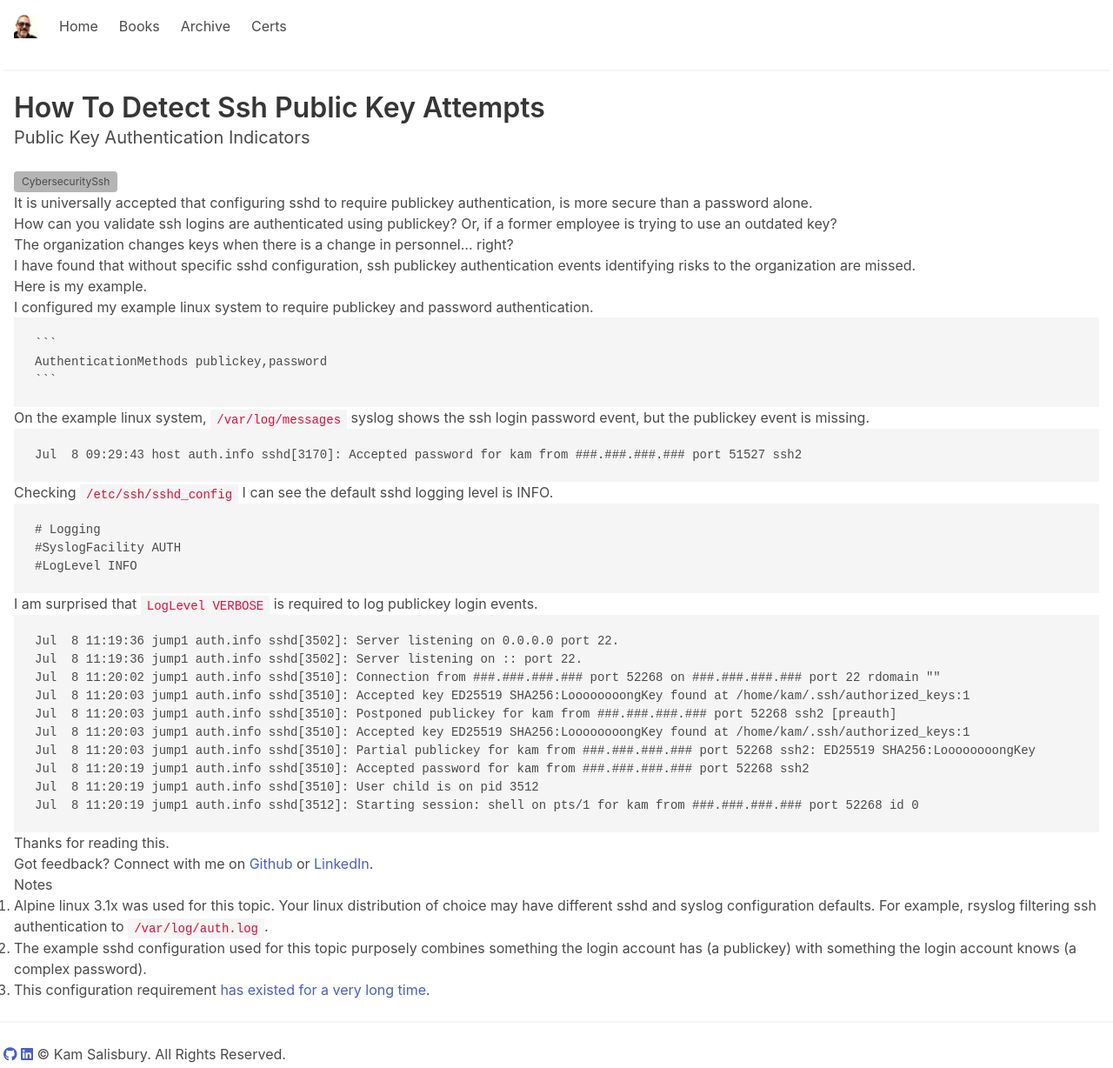
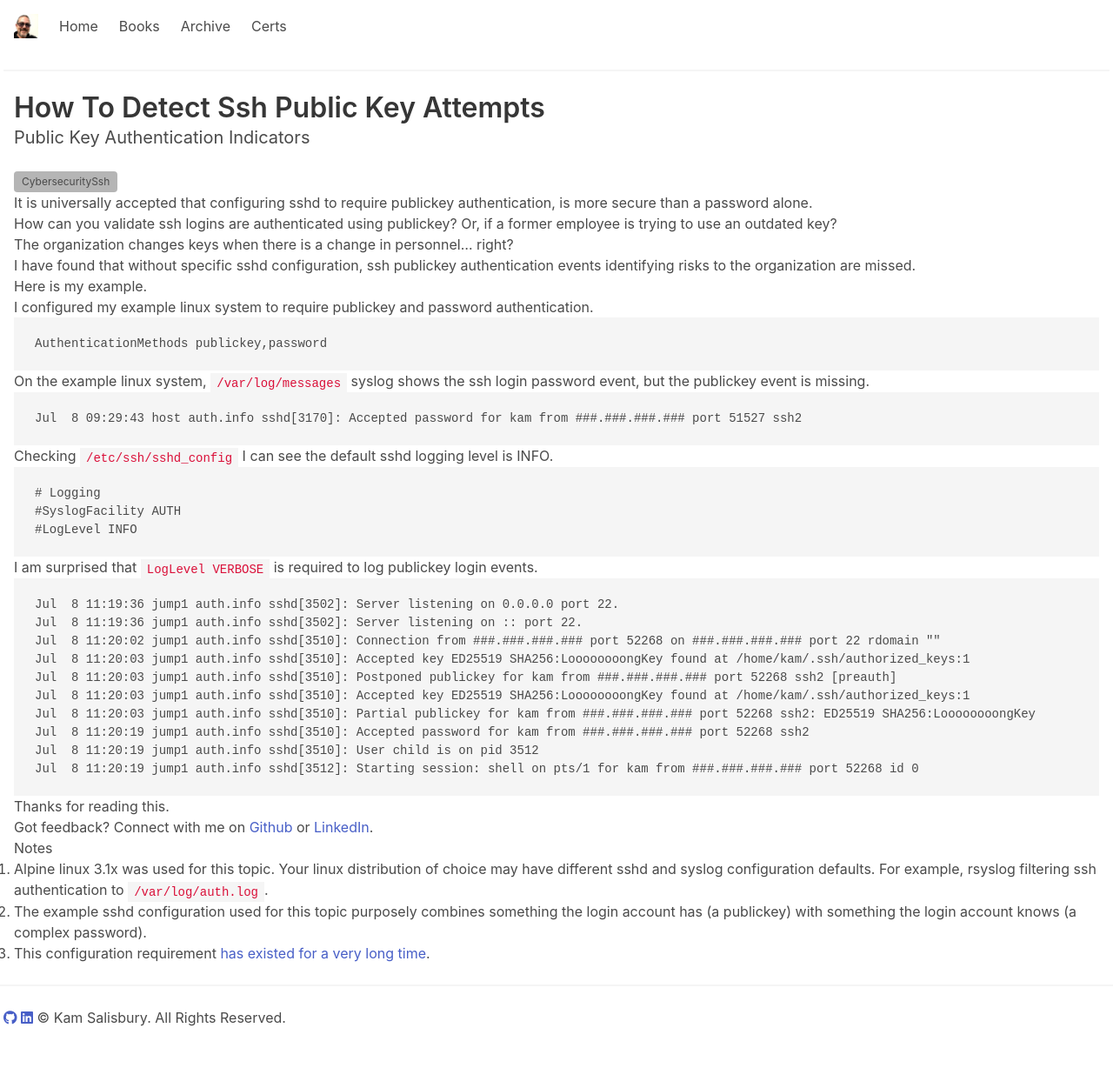
Before and after one commit to kamsalisbury/kamsalisbury.github.io, a Jekyll site: the page built from _posts/2023-07-08-sshd-publickey.md, in a window 1280 px wide. Shown: the whole page at 87% size. Built offline with Jekyll 4.4.1, drawn with Linux system fonts in a browser that asks for light colours; nearby versions of some CDN libraries; after the commit the page ends 1186 px from its top, so only the background shows below that.

Commit message:
Update code fencing

````diff
--- a/_posts/2023-07-08-sshd-publickey.md
+++ b/_posts/2023-07-08-sshd-publickey.md
@@ -19,21 +19,19 @@
 
 I configured my example linux system to require publickey and password authentication.
 
-{% highlight conf %}
 ```
 AuthenticationMethods publickey,password
 ```
-{% endhighlight %}
 
 On the example linux system, ```/var/log/messages``` syslog shows the ssh login password event, but the publickey event is missing.
 
-```console
+```
 Jul  8 09:29:43 host auth.info sshd[3170]: Accepted password for kam from ###.###.###.### port 51527 ssh2
 ```
 
 Checking ```/etc/ssh/sshd_config``` I can see the default sshd logging level is INFO.
 
-```conf
+```
 # Logging
 #SyslogFacility AUTH
 #LogLevel INFO
@@ -41,7 +39,7 @@
 
 I am surprised that ```LogLevel VERBOSE``` is required to log publickey login events.
 
-```console
+```
 Jul  8 11:19:36 jump1 auth.info sshd[3502]: Server listening on 0.0.0.0 port 22.
 Jul  8 11:19:36 jump1 auth.info sshd[3502]: Server listening on :: port 22.
 Jul  8 11:20:02 jump1 auth.info sshd[3510]: Connection from ###.###.###.### port 52268 on ###.###.###.### port 22 rdomain ""
````
